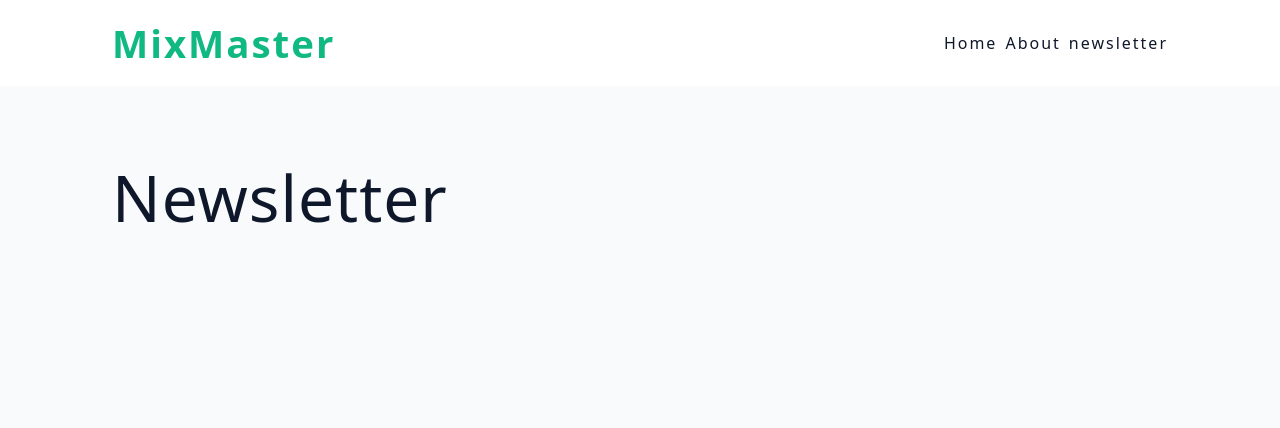
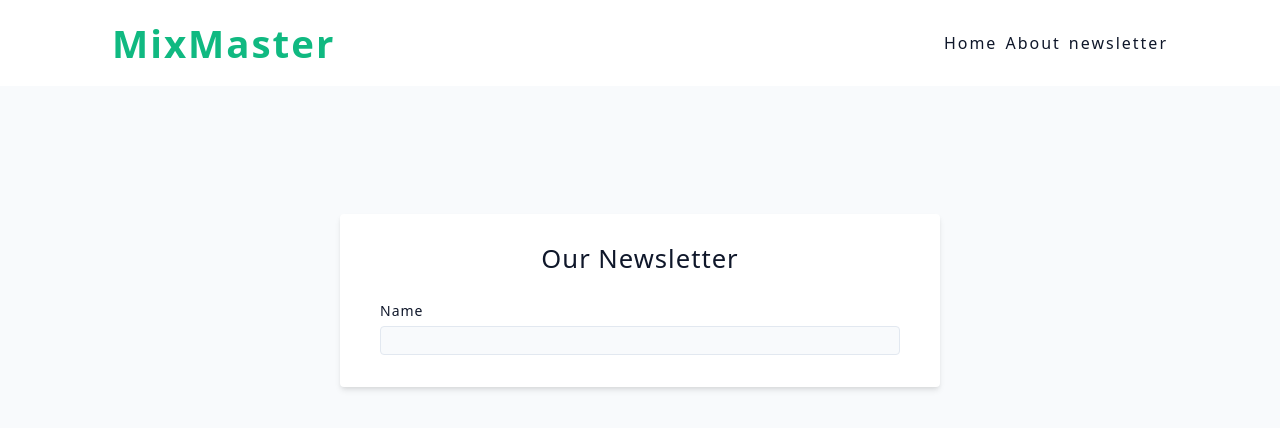
Before and after one commit to Eduardo5011/mix-master, a React (Vite) app: page /newsletter in a window 1280 px wide. Shown: the top 428 px of the page. Built offline with nearby package versions, Linux system fonts and the light colour scheme.

Commit message:
updated newsletter

```diff
--- a/src/pages/Newsletter.jsx
+++ b/src/pages/Newsletter.jsx
@@ -1,9 +1,25 @@
-import React from 'react'
+import React from "react";
 
 const Newsletter = () => {
   return (
-    <h1>Newsletter</h1>
-  )
-}
+    <form className="form">
+      <h4 style={{ textAlign: "center", marginBottom: "2rem" }}>
+        Our newsletter
+      </h4>
+      <div>
+        <label htmlFor="name" className="form-label">
+          name
+        </label>
+        <input
+          type="text"
+          className="form-input"
+          name="name"
+          id="name"
+          defaultValue=""
+        />
+      </div>
+    </form>
+  );
+};
 
-export default Newsletter
+export default Newsletter;
```
